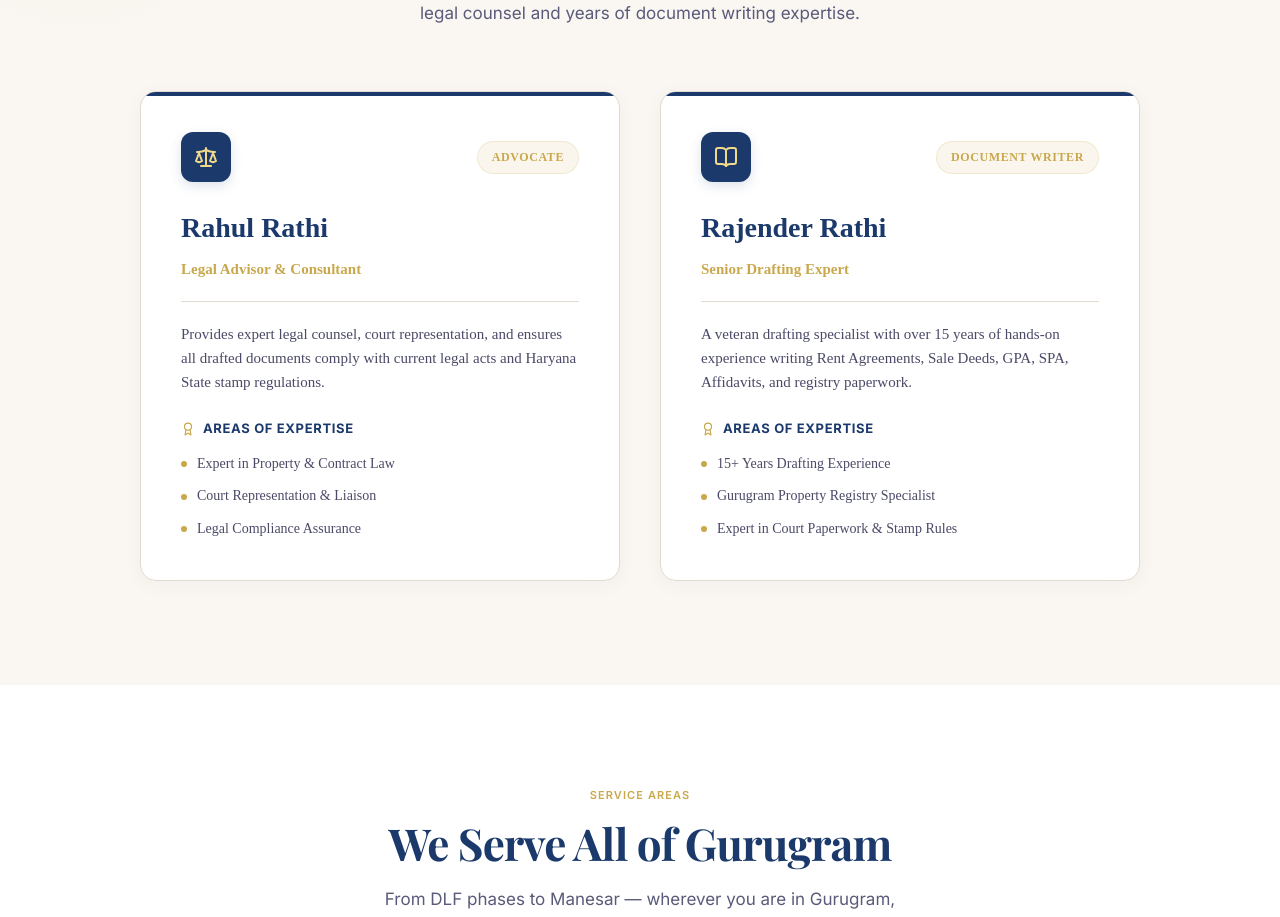
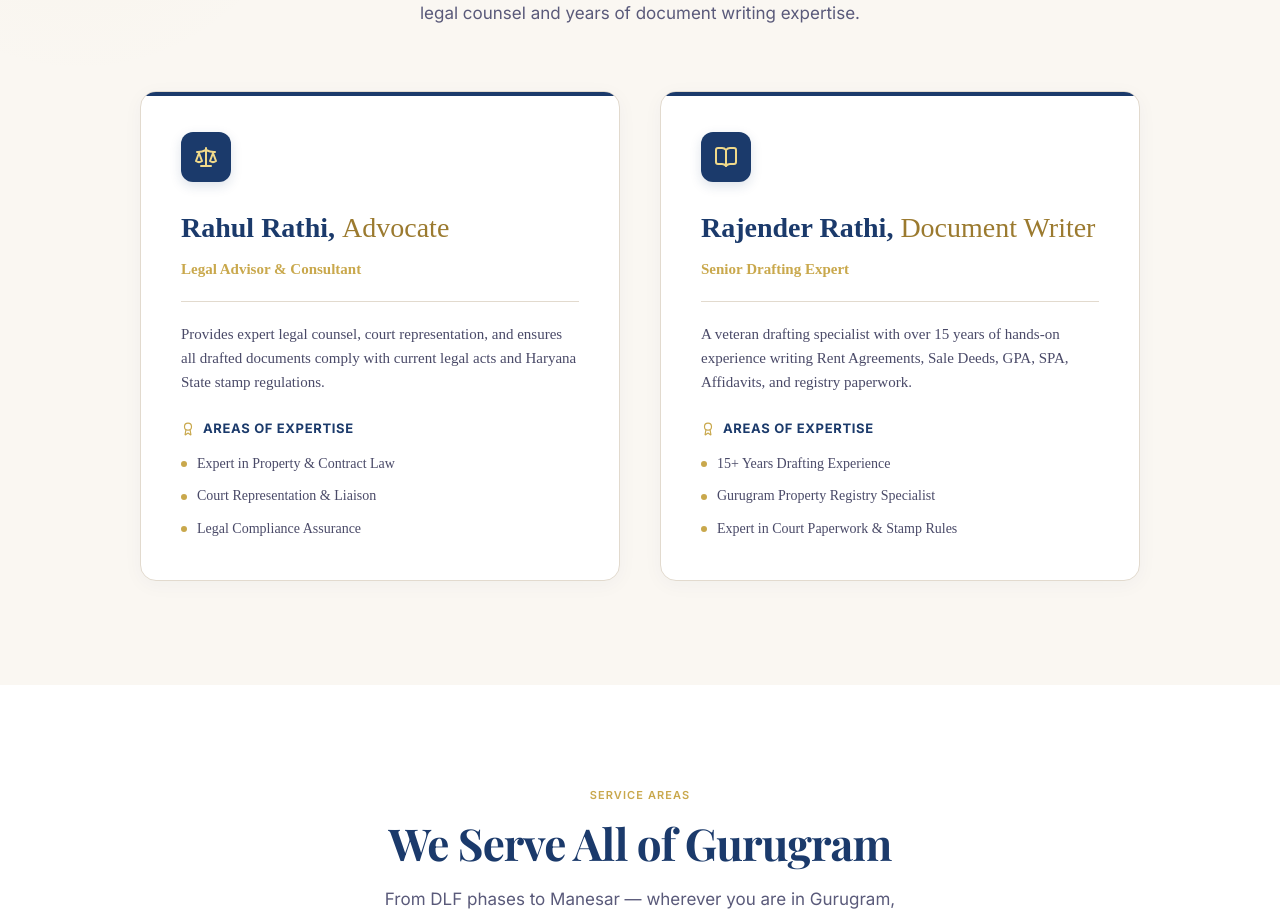
Before and after one commit to RohitRathi4494/Rathi-Document-Service, a Next.js app: page / in a window 1280 px wide. Shown: the part 4040-4957 px from the top of the page. Built offline with nearby package versions, Linux system fonts and the light colour scheme.

Commit message:
Move title inline with name on leadership cards, remove badge pills

```diff
--- a/components/Leadership.tsx
+++ b/components/Leadership.tsx
@@ -87,14 +87,15 @@ export default function Leadership() {
               {/* Top Accent Line */}
               <div className="card-top-accent" />
 
-              {/* Title & Badge */}
-              <div style={{ display: "flex", alignItems: "center", justifyContent: "space-between", marginBottom: "1.5rem" }}>
+              {/* Icon */}
+              <div style={{ display: "flex", alignItems: "center", marginBottom: "1.5rem" }}>
                 <div className="leader-icon-bg">{leader.icon}</div>
-                <span className="leader-badge">{leader.title}</span>
               </div>
 
               {/* Name & Role */}
-              <h3 className="leader-name">{leader.name}</h3>
+              <h3 className="leader-name">
+                {leader.name},&nbsp;<span style={{ fontWeight: 500, color: "#9B7A2F" }}>{leader.title}</span>
+              </h3>
               <p className="leader-role">{leader.role}</p>
 
               {/* Divider */}
```
